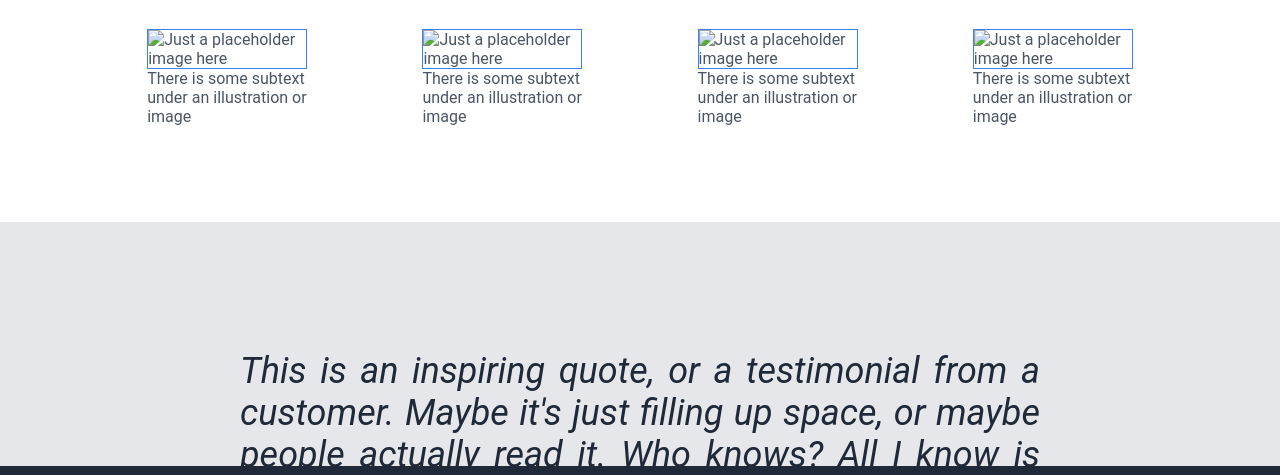
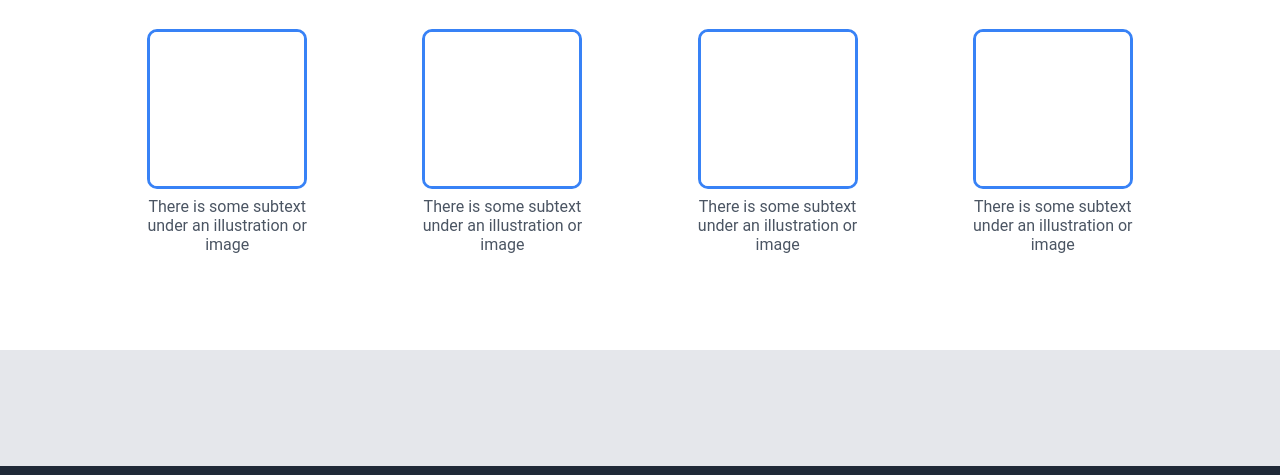
Before and after one commit to Profiremu23/odin-landing-page, a plain HTML site: page index.html in a window 1280 px wide. Shown: the part 267-742 px from the top of the page. Drawn offline with Linux system fonts and the light colour scheme.

Commit message:
Finished cards section

```diff
--- a/index.html
+++ b/index.html
@@ -23,10 +23,10 @@
             <div class="info">Some random information here</div>
             <div class="cards">
                 <div
-                class="card"><img id="image" src="" alt="Just a placeholder image here">There is some subtext under an illustration or image</div>
-                <div class="card"><img id="image" src="" alt="Just a placeholder image here">There is some subtext under an illustration or image</div>
-                <div class="card"><img id="image" src="" alt="Just a placeholder image here">There is some subtext under an illustration or image</div>
-                <div class="card"><img id="image" src="" alt="Just a placeholder image here">There is some subtext under an illustration or image</div>
+                class="card"><img id="image" src="blank.png" alt="Just a placeholder image here">There is some subtext under an illustration or image</div>
+                <div class="card"><img id="image" src="blank.png" alt="Just a placeholder image here">There is some subtext under an illustration or image</div>
+                <div class="card"><img id="image" src="blank.png" alt="Just a placeholder image here">There is some subtext under an illustration or image</div>
+                <div class="card"><img id="image" src="blank.png" alt="Just a placeholder image here">There is some subtext under an illustration or image</div>
             </div>
         </div>
         <div class="quote">
--- a/styles.css
+++ b/styles.css
@@ -81,10 +81,13 @@ a, .links{
     height: 160px;
     height: auto;
     color: #4B5563;
+    gap: 8px;
+    text-align: center;
 }
 
 #image {
-    border: 1px solid #3882f6;
+    border: 3px solid #3882f6;
+    border-radius: 10px;
 }
 
 .quote {
```
Also changed, not shown: blank.png (added).
